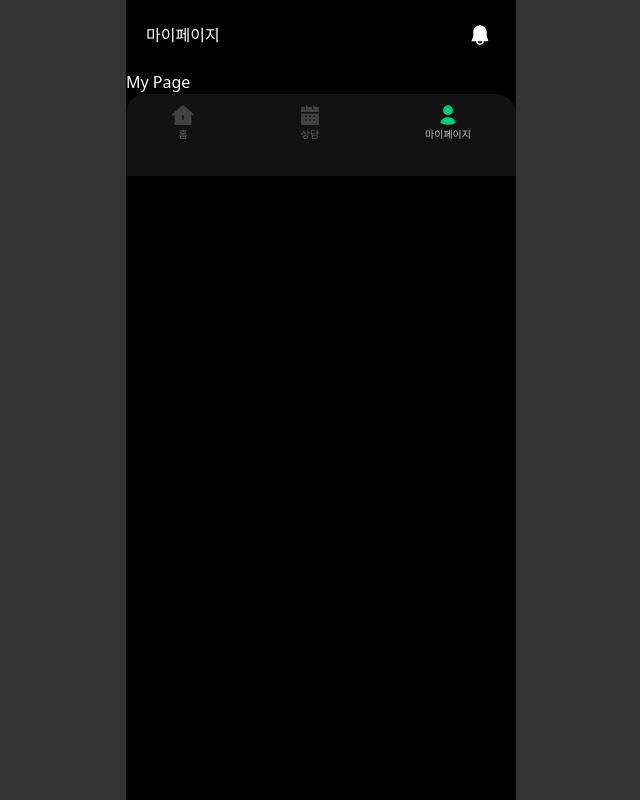
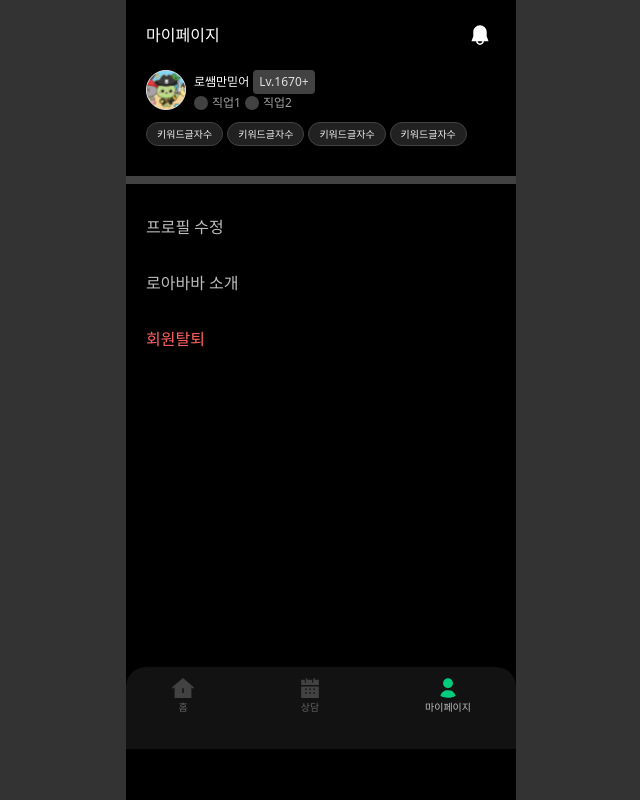
Before and after one commit to loababa/loababa-client, a React (Vite) app: page /mypage in a window 1280 px wide. Shown: the whole page, without its empty margins (319-959 px from the left). Built offline with nearby package versions, Linux system fonts and the light colour scheme.

Commit message:
Feat: 마이페이지 마크업 추가

```diff
--- /dev/null
+++ b/src/components/Divider/Divider.tsx
@@ -0,0 +1,34 @@
+import { ComponentPropsWithoutRef } from "react";
+import { cn } from "@/lib/utils.ts";
+
+interface DividerProps extends ComponentPropsWithoutRef<"div"> {
+  size?: 0 | 1 | 2 | 4;
+}
+
+const Divider = ({ size = 1, ...props }: DividerProps) => {
+  const borderSizeStyle = () => {
+    switch (size) {
+      case 0:
+        return "border-0";
+      case 1:
+        return "border";
+      case 2:
+        return "border-2";
+      case 4:
+        return "border-4";
+    }
+  };
+  const { className: propsClassName, ...rest } = props;
+  return (
+    <div
+      className={cn(
+        "w-full h-0.5 border-gray-800",
+        borderSizeStyle(),
+        propsClassName
+      )}
+      {...rest}
+    />
+  );
+};
+
+export default Divider;
--- a/src/pages/MyPage.tsx
+++ b/src/pages/MyPage.tsx
@@ -1,7 +1,86 @@
+import { MockAvatar } from "@/components/icons";
+import { Badge } from "@/components/ui/badge.tsx";
+import { clsx } from "clsx";
+import Divider from "@/components/Divider/Divider.tsx";
+
 const MyPage = () => {
   return (
-    <div>
-      <h1>My Page</h1>
+    <div className="flex flex-col mb-[300px]">
+      <section className="flex flex-col gap-[10px] px-[20px] mb-[30px]">
+        <div className="flex gap-[8px]">
+          <MockAvatar
+            width={40}
+            height={40}
+          />
+          <div className="flex flex-col">
+            <span className="flex gap-[4px] items-center">
+              <span className="text-[12px]">로쌤만믿어</span>
+              <div className="text-c1 text-gray-300 py-[4px] px-[6px] bg-gray-800 rounded-[4px]">
+                Lv.1670+
+              </div>
+            </span>
+            <div className="flex gap-[4px] items-center">
+              <span className="flex gap-[4px] items-center">
+                <div className="w-[14px] h-[14px] rounded-full bg-gray-800" />
+                <span className="text-[12px] text-gray-500">직업1</span>
+              </span>
+              <span className="flex gap-[4px] items-center">
+                <div className="w-[14px] h-[14px] rounded-full bg-gray-800" />
+                <span className="text-[12px] text-gray-500">직업2</span>
+              </span>
+            </div>
+          </div>
+        </div>
+        <div className="flex gap-[4px] items-center">
+          <Badge
+            variant="outline"
+            className={clsx(
+              "w-fit min-h-[24px]",
+              "dark:bg-gray-900 dark:text-[10px] dark:text-gray-200 dark:font-normal dark:border-gray-800"
+            )}>
+            키워드글자수
+          </Badge>
+          <Badge
+            variant="outline"
+            className={clsx(
+              "w-fit min-h-[24px]",
+              "dark:bg-gray-900 dark:text-[10px] dark:text-gray-200 dark:font-normal dark:border-gray-800"
+            )}>
+            키워드글자수
+          </Badge>
+          <Badge
+            variant="outline"
+            className={clsx(
+              "w-fit min-h-[24px]",
+              "dark:bg-gray-900 dark:text-[10px] dark:text-gray-200 dark:font-normal dark:border-gray-800"
+            )}>
+            키워드글자수
+          </Badge>
+          <Badge
+            variant="outline"
+            className={clsx(
+              "w-fit min-h-[24px]",
+              "dark:bg-gray-900 dark:text-[10px] dark:text-gray-200 dark:font-normal dark:border-gray-800"
+            )}>
+            키워드글자수
+          </Badge>
+        </div>
+      </section>
+      <Divider
+        size={4}
+        className="mb-[15px]"
+      />
+      <section>
+        <div className="w-full flex items-center justify-start px-[20px] py-[16px]">
+          <span className="text-gray-400 font-normal">프로필 수정</span>
+        </div>
+        <div className="w-full flex items-center justify-start px-[20px] py-[16px]">
+          <span className="text-gray-400 font-normal">로아바바 소개</span>
+        </div>
+        <div className="w-full flex items-center justify-start px-[20px] py-[16px]">
+          <span className="text-red font-normal">회원탈퇴</span>
+        </div>
+      </section>
     </div>
   );
 };
```
